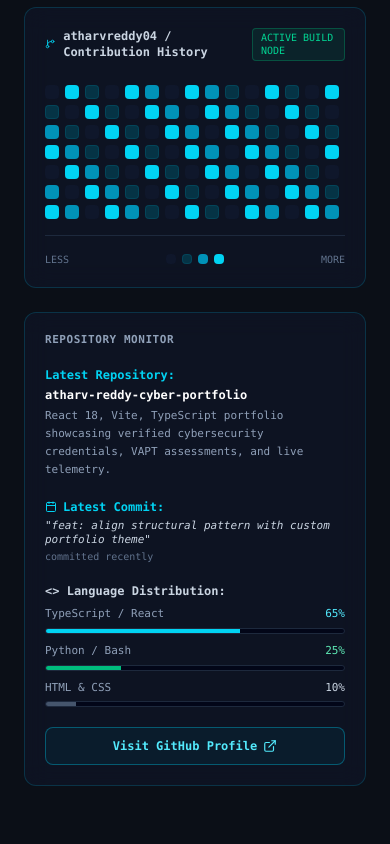
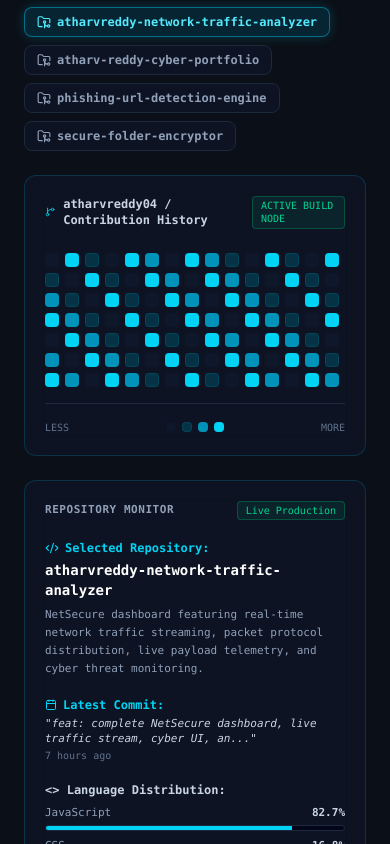
Before and after one commit to atharvreddy04/atharv-reddy-cyber-portfolio, a React (Vite) app: page / in a window 390 px wide. Shown: the part 6040-6884 px from the top of the page. Built offline with nearby package versions, Linux system fonts and the light colour scheme.

Commit message:
feat: feature atharvreddy-network-traffic-analyzer in repository monitor

```diff
--- a/src/components/GithubMonitor.tsx
+++ b/src/components/GithubMonitor.tsx
@@ -1,11 +1,84 @@
-import React from 'react';
-import { GitBranch, ExternalLink, Calendar } from 'lucide-react';
+import React, { useState } from 'react';
+import { GitBranch, ExternalLink, Calendar, Code2, FolderGit2, Globe } from 'lucide-react';
+
+interface RepoData {
+  id: string;
+  name: string;
+  description: string;
+  latestCommit: string;
+  commitTime: string;
+  languages: { name: string; percent: number; colorClass: string }[];
+  repoUrl: string;
+  demoUrl?: string;
+  statusTag: string;
+}
+
+const repositories: RepoData[] = [
+  {
+    id: 'network-analyzer',
+    name: 'atharvreddy-network-traffic-analyzer',
+    description: 'NetSecure dashboard featuring real-time network traffic streaming, packet protocol distribution, live payload telemetry, and cyber threat monitoring.',
+    latestCommit: 'feat: complete NetSecure dashboard, live traffic stream, cyber UI, an...',
+    commitTime: '7 hours ago',
+    languages: [
+      { name: 'JavaScript', percent: 82.7, colorClass: 'bg-cyan-400' },
+      { name: 'CSS', percent: 16.8, colorClass: 'bg-emerald-500' },
+      { name: 'HTML', percent: 0.5, colorClass: 'bg-slate-500' },
+    ],
+    repoUrl: 'https://github.com/atharvreddy04/atharvreddy-network-traffic-analyzer',
+    demoUrl: 'https://atharvreddy-network-traffic-analyzer.vercel.app',
+    statusTag: 'Live Production',
+  },
+  {
+    id: 'portfolio',
+    name: 'atharv-reddy-cyber-portfolio',
+    description: 'Offensive & defensive cybersecurity portfolio engineered with React 18, Vite, TypeScript, and interactive 3D spatial telemetry.',
+    latestCommit: 'feat: align structural pattern with custom portfolio theme',
+    commitTime: 'committed recently',
+    languages: [
+      { name: 'TypeScript / React', percent: 65, colorClass: 'bg-cyan-400' },
+      { name: 'Tailwind CSS', percent: 25, colorClass: 'bg-emerald-500' },
+      { name: 'HTML & Scripts', percent: 10, colorClass: 'bg-slate-500' },
+    ],
+    repoUrl: 'https://github.com/atharvreddy04/atharv-reddy-cyber-portfolio',
+    statusTag: 'Production Ready',
+  },
+  {
+    id: 'phishing-detector',
+    name: 'phishing-url-detection-engine',
+    description: 'Heuristic entropy analysis script with automated redirection chain auditing to identify typosquatting and malicious social engineering vectors.',
+    latestCommit: 'feat: add Shannon entropy scoring and domain age validation',
+    commitTime: '2 weeks ago',
+    languages: [
+      { name: 'Python', percent: 80, colorClass: 'bg-cyan-400' },
+      { name: 'Regex / Shell', percent: 20, colorClass: 'bg-emerald-500' },
+    ],
+    repoUrl: 'https://github.com/atharvreddy04',
+    statusTag: 'Security Tool',
+  },
+  {
+    id: 'folder-encryptor',
+    name: 'secure-folder-encryptor',
+    description: 'Cryptographic desktop utility leveraging AES-256-CBC, PBKDF2 key derivation, and SHA-256 hash checks for tamper detection.',
+    latestCommit: 'fix: optimize cipher stream buffers for large directories',
+    commitTime: '1 month ago',
+    languages: [
+      { name: 'Java', percent: 90, colorClass: 'bg-cyan-400' },
+      { name: 'XML / Config', percent: 10, colorClass: 'bg-slate-500' },
+    ],
+    repoUrl: 'https://github.com/atharvreddy04',
+    statusTag: 'Cryptographic Core',
+  },
+];
 
 export const GithubMonitor: React.FC = () => {
+  const [selectedRepoId, setSelectedRepoId] = useState<string>('network-analyzer');
+  const activeRepo = repositories.find((r) => r.id === selectedRepoId) || repositories[0];
+
   const rows = 7;
   const cols = 20;
 
-  // 7 x 20 contribution matrix
+  // 7 x 20 contribution heatmap
   const matrix = Array.from({ length: rows }, (_, r) =>
     Array.from({ length: cols }, (_, c) => {
       const val = (r * 3 + c * 7) % 10;
@@ -18,13 +91,31 @@ export const GithubMonitor: React.FC = () => {
 
   return (
     <section id="contributions" className="px-6 py-12 max-w-7xl mx-auto font-mono">
-      {/* Token Header */}
+      {/* Reference Header */}
       <h2 className="text-xl sm:text-2xl font-bold text-cyan-400 tracking-wider mb-1">
         // GITHUB_CONTRIBUTIONS
       </h2>
       <p className="text-xs text-slate-400 mb-6 italic">
         "Live monitoring of active code developments, tool commits, and syntax builds on GitHub."
       </p>
+
+      {/* Repository Switcher Tabs */}
+      <div className="flex flex-wrap items-center gap-2 mb-6">
+        {repositories.map((repo) => (
+          <button
+            key={repo.id}
+            onClick={() => setSelectedRepoId(repo.id)}
+            className={`px-3 py-1.5 rounded-lg text-xs font-semibold flex items-center gap-1.5 transition-all ${
+              selectedRepoId === repo.id
+                ? 'bg-cyan-950/60 text-cyan-300 border border-cyan-500/50 shadow-[0_0_12px_rgba(6,182,212,0.25)]'
+                : 'bg-slate-900/60 text-slate-400 border border-slate-800 hover:text-slate-200 hover:border-slate-700'
+            }`}
+          >
+            <FolderGit2 className="h-3.5 w-3.5" />
+            <span>{repo.name}</span>
+          </button>
+        ))}
+      </div>
 
       <div className="grid grid-cols-1 lg:grid-cols-12 gap-6 items-start">
         {/* Left Column: Contribution Activity Matrix */}
@@ -40,7 +131,7 @@ export const GithubMonitor: React.FC = () => {
               </span>
             </div>
 
-            {/* Heatmap Matrix */}
+            {/* Heatmap Matrix Grid */}
             <div className="flex flex-col gap-1.5 overflow-x-auto pb-4">
               {matrix.map((row, rIdx) => (
                 <div key={rIdx} className="flex gap-1.5">
@@ -70,17 +161,23 @@ export const GithubMonitor: React.FC = () => {
 
         {/* Right Column: Repository Monitor */}
         <div className="lg:col-span-5 rounded-xl border border-cyan-500/20 bg-slate-900/60 p-5 space-y-5 text-xs backdrop-blur-md">
-          <div className="text-[11px] text-slate-400 font-bold uppercase tracking-wider">
+          <div className="flex items-center justify-between">
+            <span className="text-[11px] text-slate-400 font-bold uppercase tracking-wider">
               REPOSITORY MONITOR
+            </span>
+            <span className="text-[10px] text-emerald-400 bg-emerald-500/10 px-2 py-0.5 rounded border border-emerald-500/30">
+              {activeRepo.statusTag}
+            </span>
           </div>
 
           <div>
             <div className="text-cyan-400 font-bold flex items-center gap-1.5">
-              <span>Latest Repository:</span>
+              <Code2 className="h-3.5 w-3.5" />
+              <span>Selected Repository:</span>
             </div>
-            <div className="text-white font-bold mt-1">atharv-reddy-cyber-portfolio</div>
-            <p className="text-slate-400 text-[11px] mt-1 leading-relaxed">
-              React 18, Vite, TypeScript portfolio showcasing verified cybersecurity credentials, VAPT assessments, and live telemetry.
+            <div className="text-white font-bold text-sm mt-1">{activeRepo.name}</div>
+            <p className="text-slate-400 text-[11px] mt-1.5 leading-relaxed">
+              {activeRepo.description}
             </p>
           </div>
 
@@ -90,49 +187,54 @@ export const GithubMonitor: React.FC = () => {
               <span>Latest Commit:</span>
             </div>
             <p className="text-slate-300 text-[11px] mt-1 italic">
-              "feat: align structural pattern with custom portfolio theme"
+              "{activeRepo.latestCommit}"
             </p>
-            <div className="text-slate-500 text-[10px] mt-0.5">committed recently</div>
+            <div className="text-slate-500 text-[10px] mt-0.5">{activeRepo.commitTime}</div>
           </div>
 
           <div>
             <div className="text-slate-300 font-bold mb-2">&lt;&gt; Language Distribution:</div>
-            <div className="space-y-1.5 text-[11px]">
+            <div className="space-y-2 text-[11px]">
+              {activeRepo.languages.map((lang, idx) => (
+                <div key={idx} className="space-y-1">
                   <div className="flex justify-between text-slate-400">
-                <span>TypeScript / React</span>
-                <span className="text-cyan-300">65%</span>
+                    <span>{lang.name}</span>
+                    <span className="text-slate-300 font-semibold">{lang.percent}%</span>
                   </div>
                   <div className="w-full bg-slate-950 h-1.5 rounded-full overflow-hidden border border-slate-800">
-                <div className="bg-cyan-400 h-full w-[65%]" />
+                    <div
+                      className={`h-full ${lang.colorClass}`}
+                      style={{ width: `${lang.percent}%` }}
+                    />
                   </div>
-
-              <div className="flex justify-between text-slate-400 pt-1">
-                <span>Python / Bash</span>
-                <span className="text-emerald-300">25%</span>
                 </div>
-              <div className="w-full bg-slate-950 h-1.5 rounded-full overflow-hidden border border-slate-800">
-                <div className="bg-emerald-500 h-full w-[25%]" />
-              </div>
-
-              <div className="flex justify-between text-slate-400 pt-1">
-                <span>HTML &amp; CSS</span>
-                <span className="text-slate-300">10%</span>
-              </div>
-              <div className="w-full bg-slate-950 h-1.5 rounded-full overflow-hidden border border-slate-800">
-                <div className="bg-slate-600 h-full w-[10%]" />
-              </div>
+              ))}
             </div>
           </div>
 
+          <div className="flex flex-col sm:flex-row gap-2 pt-1">
             <a
-            href="https://github.com/atharvreddy04"
+              href={activeRepo.repoUrl}
               target="_blank"
               rel="noopener noreferrer"
-            className="w-full py-2.5 rounded-lg border border-cyan-500/40 bg-cyan-950/30 text-cyan-300 hover:bg-cyan-900/40 hover:border-cyan-400 transition-all flex items-center justify-center gap-1.5 font-bold"
+              className="flex-1 py-2 rounded-lg border border-cyan-500/40 bg-cyan-950/30 text-cyan-300 hover:bg-cyan-900/40 hover:border-cyan-400 transition-all flex items-center justify-center gap-1.5 font-bold text-[11px]"
             >
-            <span>Visit GitHub Profile</span>
-            <ExternalLink className="h-3.5 w-3.5" />
+              <span>GitHub Code</span>
+              <ExternalLink className="h-3 w-3" />
             </a>
+
+            {activeRepo.demoUrl && (
+              <a
+                href={activeRepo.demoUrl}
+                target="_blank"
+                rel="noopener noreferrer"
+                className="flex-1 py-2 rounded-lg border border-emerald-500/40 bg-emerald-500/10 text-emerald-300 hover:bg-emerald-500/20 hover:border-emerald-400 transition-all flex items-center justify-center gap-1.5 font-bold text-[11px]"
+              >
+                <span>Live App</span>
+                <Globe className="h-3 w-3" />
+              </a>
+            )}
+          </div>
         </div>
       </div>
     </section>
```
Lines whose indentation alone changed are shown as unchanged.
